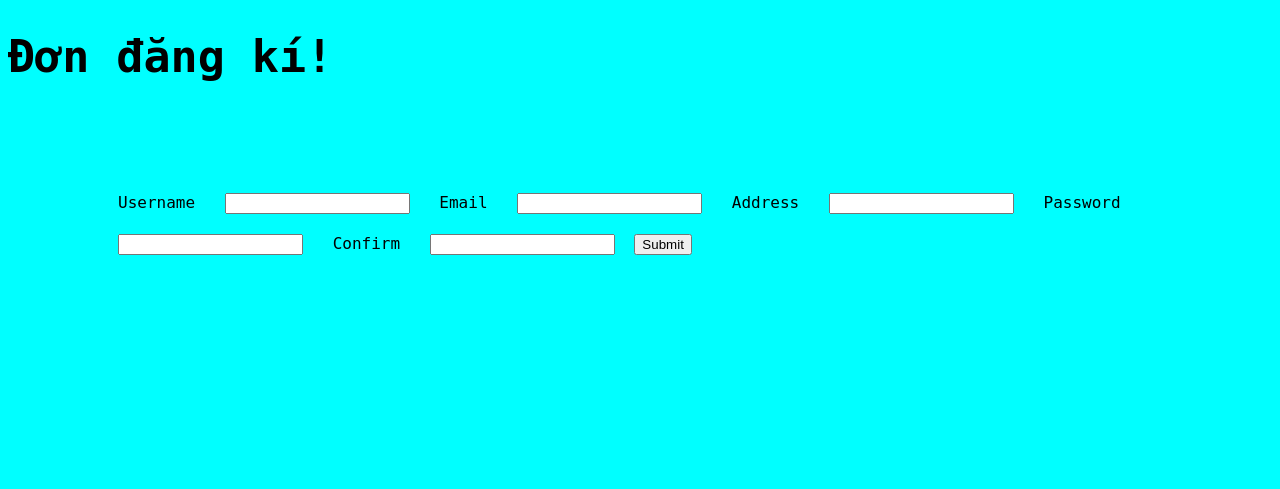
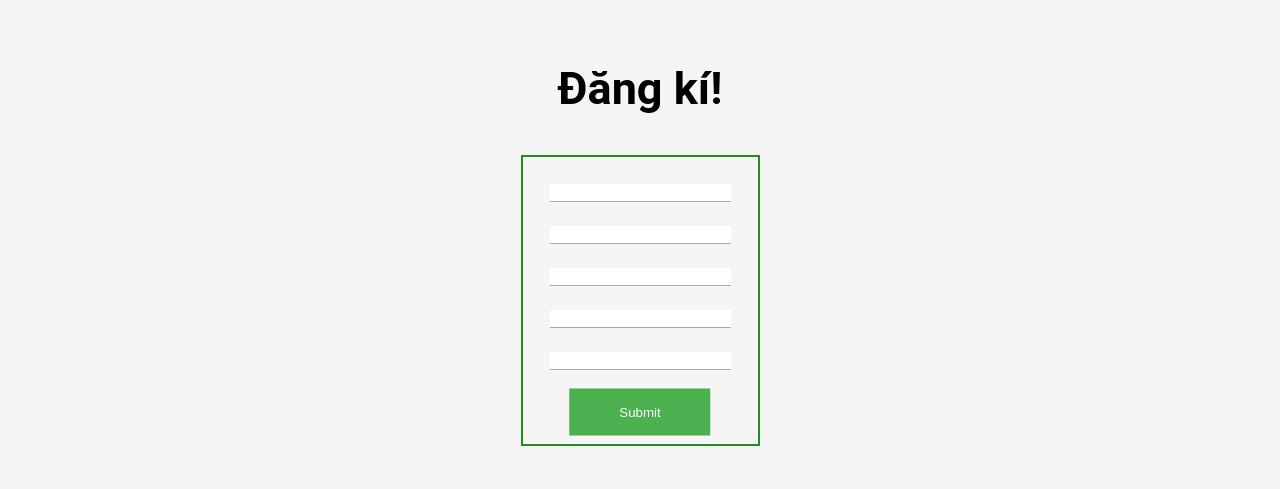
Before and after one commit to tUNg131/Things, a Python web app: template templates/Sign_Up.html in a window 1280 px wide. Shown: the top 489 px of the page. Run offline with Jinja, Linux system fonts and the light colour scheme; the template is opened without the code that fills it, so the values that code supplies are empty, except form fields; form fields are guessed from the names that the template uses.

Commit message:
hoan thanh sign_up

```diff
--- a/static/css/style.css
+++ b/static/css/style.css
@@ -1,19 +1,55 @@
 body {
-    font-family: monospace;
+    font-family: 'Roboto', sans-serif;
     font-size: 16px;
-    background-color: aqua;
+    background-color: whitesmoke;
+    padding: 4px;
 }
 
 #don_dang_ki {
     font-size: 45px;
+    text-align: center;
+    margin-top: 50px;
+}
+
+form {
+    border: forestgreen solid 2px;
+    padding: 10px;
 }
 
 #Sign_up_box {
-    margin: 0 auto;
     display: flex;
-    margin: 100px;
+    margin: 40px;
+    justify-content: center;
 }
 
 .validate {
+    padding: 7px;
+    font-size: 14px;
     margin: 10px;
+    width: 75%;
 }
+
+.validate-inside {
+    border: none;
+    border-bottom: 1px solid #AAA;
+    transition: 0.2s ease;
+}
+
+.validate-inside:focus {
+    border-bottom: 2px solid #16a085;
+    color: #16a085;
+    transition: 0.2s ease;
+}
+
+#submit {
+    background-color: #4CAF50;
+    border: none;
+    color: white;
+    padding: 16px 50px;
+    cursor: pointer;
+    position: relative;
+    left: 50%;
+    top: 25px;
+    -ms-transform: translate(-50%, -50%);
+    transform: translate(-50%, -50%);
+}
--- a/templates/Sign_Up.html
+++ b/templates/Sign_Up.html
@@ -6,21 +6,26 @@
     <link rel="stylesheet" href="{{ url_for('static', filename='css/style.css') }}" type="text/css">
   </head>
   <body>
-    <h1 id='don_dang_ki'>Đơn đăng kí!</h1>
+    <h1 id='don_dang_ki'>Đăng kí!</h1>
     <div id='Sign_up_box'>
       <form method="POST" action="{{ url_for('form') }}">
         {{ form.csrf_token }}
-        {{ form.username.label(class_='validate') }}
-        {{ form.username(class_='validate') }}
-        {{ form.email.label(class_='validate') }}
-        {{ form.email(class_='validate') }}
-        {{ form.address.label(class_='validate') }}
-        {{ form.address(class_='validate') }}
-        {{ form.password.label(class_='validate') }}
-        {{ form.password(class_='validate') }}
-        {{ form.confirm.label(class_='validate') }}
-        {{ form.confirm(class_='validate') }}
-        <input type="submit" value="Submit">
+        <div class="validate" id="username">
+          {{ form.username(class="validate-inside") }}
+        </div>
+        <div class="validate" id="email">
+          {{ form.email(class="validate-inside") }}
+        </div>
+        <div class="validate" id="address">
+          {{ form.address(class="validate-inside") }}
+        </div>
+        <div class="validate" id="password">
+          {{ form.password(class="validate-inside") }}
+        </div>
+        <div class="validate" id="confirm">
+          {{ form.confirm(class="validate-inside") }}
+        </div>
+        <input id="submit" type="submit" value="Submit">
       </form>
     </div>
   </body>
```
Also changed, not shown: app.py (+5 -6 lines).
